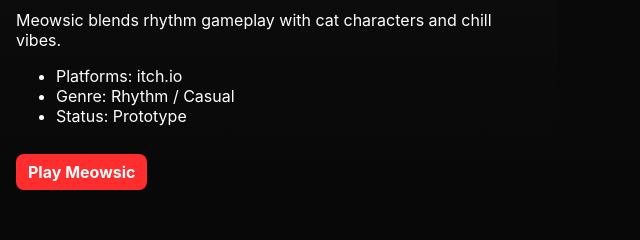
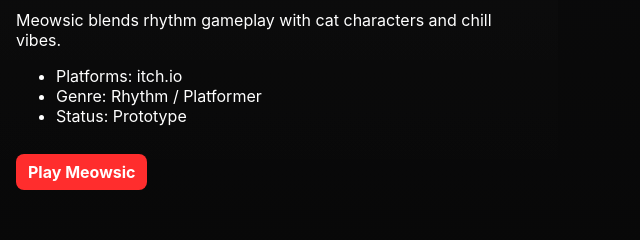
Before and after one commit to scytestudio/scytestudio.github.io, a plain HTML site: page index.html in a window 1280 px wide. Both pictures are taken after a click on the button "Game". Shown: the part 333-573 px from the top of the page, 532-1172 px from the left. Drawn offline with Linux system fonts and the light colour scheme.

Commit message:
Fix Genre

```diff
--- a/index.html
+++ b/index.html
@@ -100,7 +100,7 @@
                             <p>Meowsic blends rhythm gameplay with cat characters and chill vibes.</p>
                             <ul>
                                 <li>Platforms: itch.io</li>
-                                <li>Genre: Rhythm / Casual</li>
+                                <li>Genre: Rhythm / Platformer </li>
                                 <li>Status: Prototype</li>
                             </ul>
                             <a class="cta" href="#" target="_blank" rel="noopener">Play Meowsic</a>
```
